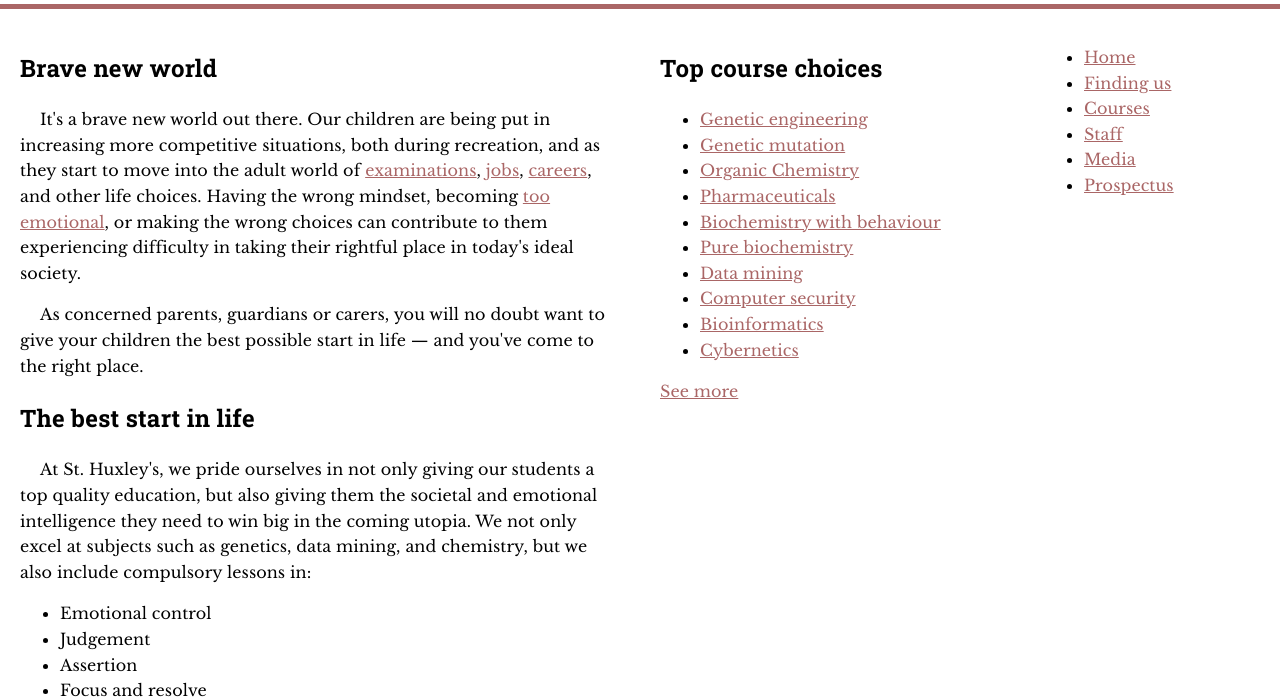
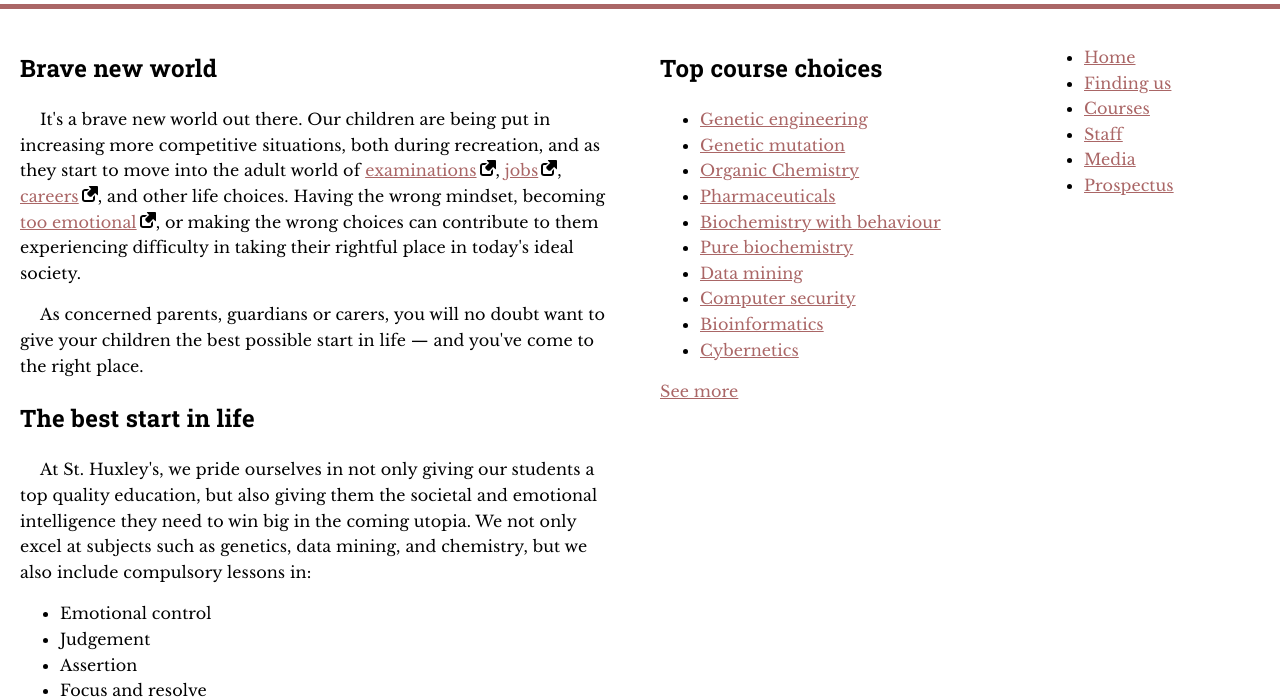
Before and after one commit to shreyas-a-s/typesetting-a-homepage, a plain HTML site: page index.html in a window 1280 px wide. Shown: the part 105-804 px from the top of the page. Drawn offline with nearby package versions, Linux system fonts and the light colour scheme.

Commit message:
feat: Add icon to external links

```diff
--- a/style.css
+++ b/style.css
@@ -97,3 +97,9 @@ a:focus {
 a:active {
   color: #cccc00;
 }
+
+a[href*="http"] {
+  padding-right: 19px;
+  background: url(external-link-52.png) no-repeat 100% 0;
+  background-size: 16px 16px;
+}
```
